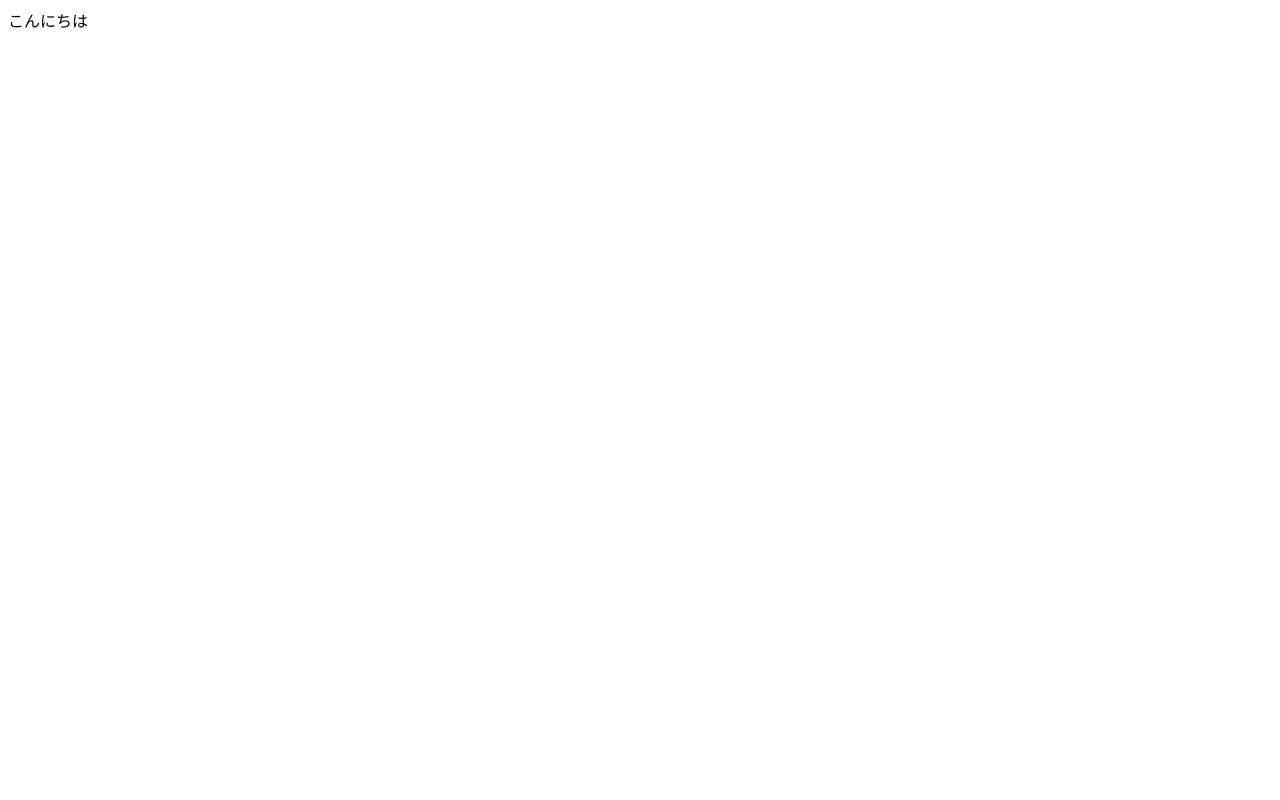
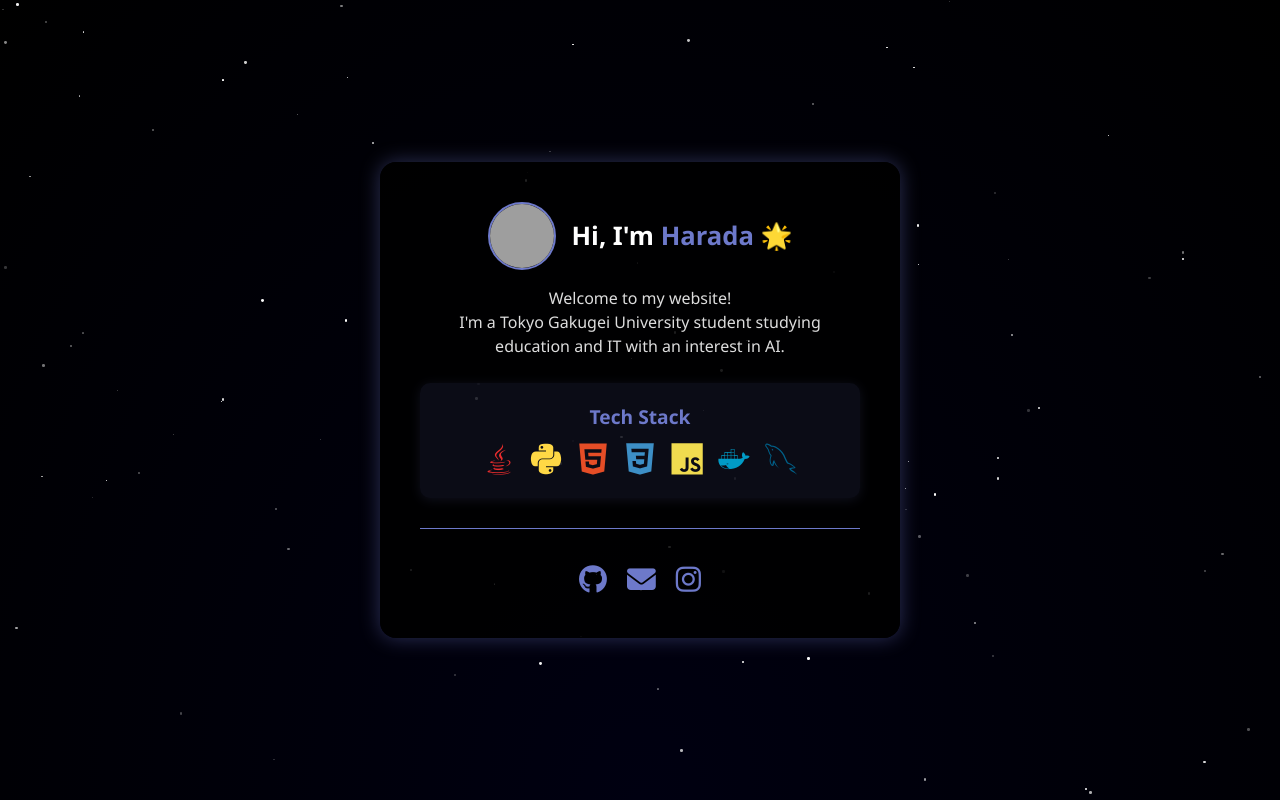
Before and after one commit to iamharada/iamharada.github.io, a plain HTML site: page index.html in a window 1280 px wide. Drawn offline with nearby package versions, Linux system fonts and the light colour scheme; grey boxes are pictures that could not be loaded.

Commit message:
fix: いい感じに修正

```diff
--- a/index.html
+++ b/index.html
@@ -1 +1,58 @@
-こんにちは
+<!DOCTYPE html>
+<html lang="ja">
+<head>
+    <meta charset="UTF-8" />
+    <meta name="viewport" content="width=device-width, initial-scale=1" />
+    <title>iamharada website</title>
+    <link rel="stylesheet" href="https://cdn.jsdelivr.net/gh/devicons/devicon@latest/devicon.min.css">
+    <link rel="stylesheet" href="https://cdnjs.cloudflare.com/ajax/libs/font-awesome/6.4.0/css/all.min.css" />
+    <link rel="stylesheet" href="style.css" />
+</head>
+<body>
+
+    <div class="stars"></div>
+
+    <div class="card">
+        <div class="profile-header">
+            <img class="profile-img" src="https://avatars.githubusercontent.com/u/175345991?s=400&v=4" alt="プロフィール画像" />
+            <h1>Hi, I'm <span style="color: var(--main-color);">Harada 🌟</span></h1>
+        </div>
+        <div class="intro">
+            Welcome to my website!<br>
+            I'm a Tokyo Gakugei University student studying education and IT with an interest in AI.
+        </div>
+        <div class="tech-stack">
+        <h2>Tech Stack</h2>
+            <div class="tech-icons">
+                <i class="devicon-java-plain colored" style="font-size: 2rem;"></i>
+                <i class="devicon-python-plain colored" style="font-size: 2rem;"></i>
+                <i class="devicon-html5-plain colored" style="font-size: 2rem;"></i>
+                <i class="devicon-css3-plain colored" style="font-size: 2rem;"></i>
+                <i class="devicon-javascript-plain colored" style="font-size: 2rem;"></i>
+                <i class="devicon-docker-plain colored" style="font-size: 2rem;"></i>
+                <i class="devicon-mysql-plain colored" style="font-size: 2rem;"></i>
+            </div>
+        </div>
+        <hr style="border: none; border-top: 1.5px solid var(--main-color); margin: 30px 0;">
+        <div class="social-icons">
+            <a href="https://github.com/iamharada" target="_blank" aria-label="GitHub"><i class="fab fa-github"></i></a>
+            <a href="mailto:m248120f@st.u-gakugei.ac.jp" target="_blank" aria-label="Mail"><i class="fa-solid fa-envelope"></i></a>
+            <a href="https://instagram.com/yourusername" target="_blank" aria-label="Instagram"><i class="fab fa-instagram"></i></a>
+        </div>
+    </div>
+
+    <script>
+        const starContainer = document.querySelector('.stars');
+        for (let i = 0; i < 100; i++) {
+            const star = document.createElement('div');
+            star.classList.add('star');
+            star.style.top = `${Math.random() * 100}%`;
+            star.style.left = `${Math.random() * 100}%`;
+            star.style.animationDuration = `${Math.random() * 2 + 1.5}s`;
+            star.style.width = star.style.height = `${Math.random() * 2 + 1}px`;
+            starContainer.appendChild(star);
+        }
+    </script>
+
+</body>
+</html>
--- /dev/null
+++ b/style.css
@@ -0,0 +1,128 @@
+:root {
+    --main-color: #6D79CA;
+}
+
+body {
+    margin: 0;
+    height: 100vh;
+    background: radial-gradient(ellipse at bottom, #000011 0%, #000000 100%);
+    overflow: hidden;
+    font-family: 'Segoe UI', Tahoma, Geneva, Verdana, sans-serif;
+    color: white;
+    display: flex;
+    justify-content: center;
+    align-items: center;
+    position: relative;
+}
+
+.stars {
+    width: 100%;
+    height: 100%;
+    position: absolute;
+    top: 0;
+    left: 0;
+    z-index: 1;
+    overflow: hidden;
+    pointer-events: none;
+}
+
+.star {
+    position: absolute;
+    width: 2px;
+    height: 2px;
+    background: white;
+    border-radius: 50%;
+    animation: twinkle 2s infinite ease-in-out;
+    opacity: 0.8;
+}
+
+@keyframes twinkle {
+    0%, 100% { opacity: 0.2; }
+    50% { opacity: 1; }
+}
+
+.card {
+    position: relative;
+    background-color: rgba(0, 0, 0, 0.85);
+    border-radius: 16px;
+    box-shadow: 0 0 20px #6D79CA66;
+    padding: 40px 40px;
+    max-width: 440px;
+    width: 90vw;
+    text-align: center;
+    z-index: 10;
+}
+
+@media (max-width: 500px) {
+    .card {
+        padding: 24px 8px;
+        max-width: 98vw;
+    }
+}
+
+.profile-header {
+    display: flex;
+    align-items: center;
+    justify-content: center;
+    gap: 16px;
+    margin-bottom: 16px;
+}
+
+.profile-img {
+    width: 64px;
+    height: 64px;
+    border-radius: 50%;
+    border: 2px solid var(--main-color);
+    object-fit: cover;
+}
+
+h1 {
+    margin: 0;
+    font-size: 1.6rem;
+    font-weight: 700;
+}
+
+h2 {
+    margin: 10px 0 10px;
+    font-size: 1.2rem;
+    color: var(--main-color);
+}
+
+.intro {
+    font-size: 1rem;
+    line-height: 1.5;
+    margin-bottom: 25px;
+    color: #ddd;
+}
+
+.tech-stack {
+    background: rgba(109, 121, 202, 0.10);
+    border-radius: 10px;
+    padding: 10px 0;
+    box-shadow: 0 2px 12px #6D79CA22;
+}
+
+.tech-icons {
+    margin: 3%;
+    display: flex;
+    flex-wrap: wrap;
+    justify-content: center;
+    gap: 15px;
+}
+
+.social-icons {
+    display: flex;
+    justify-content: center;
+    gap: 20px;
+}
+
+.social-icons a {
+    color: var(--main-color);
+    font-size: 1.8rem;
+    transition: color 0.3s;
+    text-decoration: none;
+}
+
+.social-icons a:hover {
+    color: #ffffff;
+}
```
